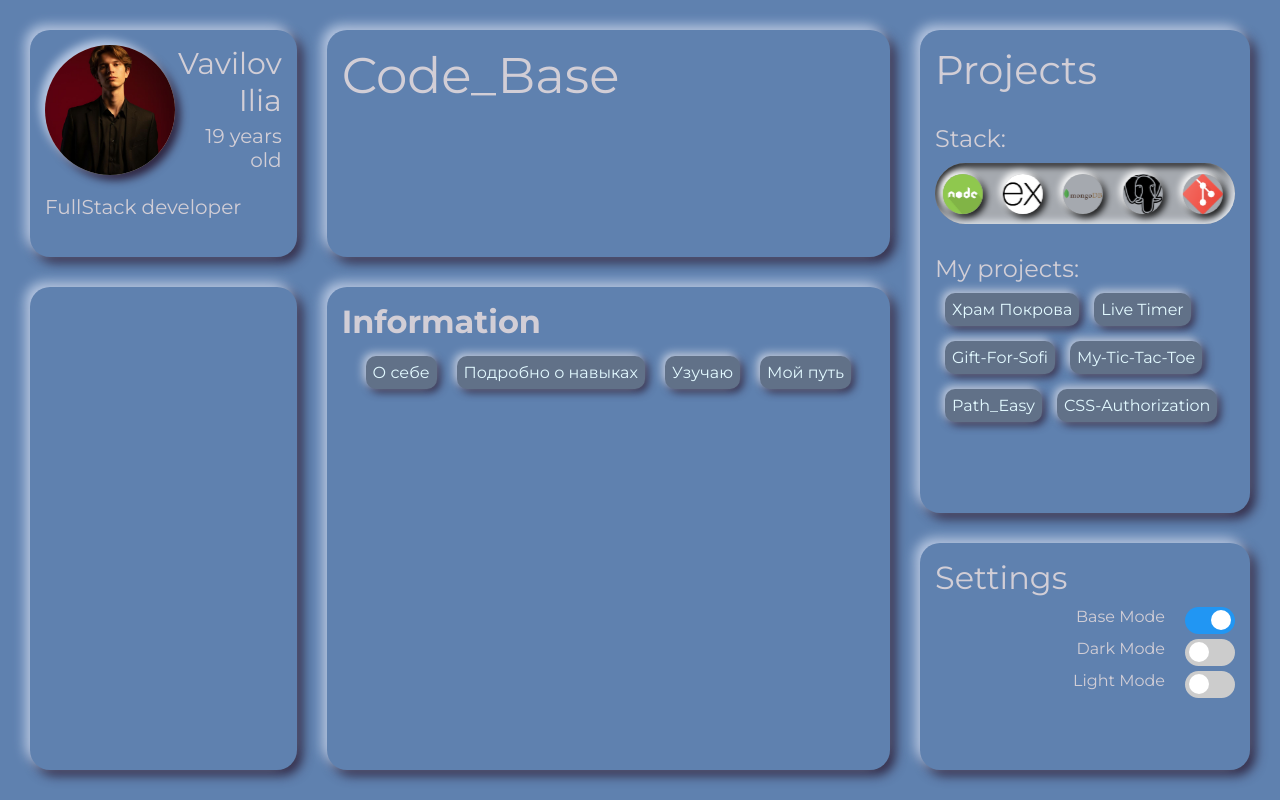
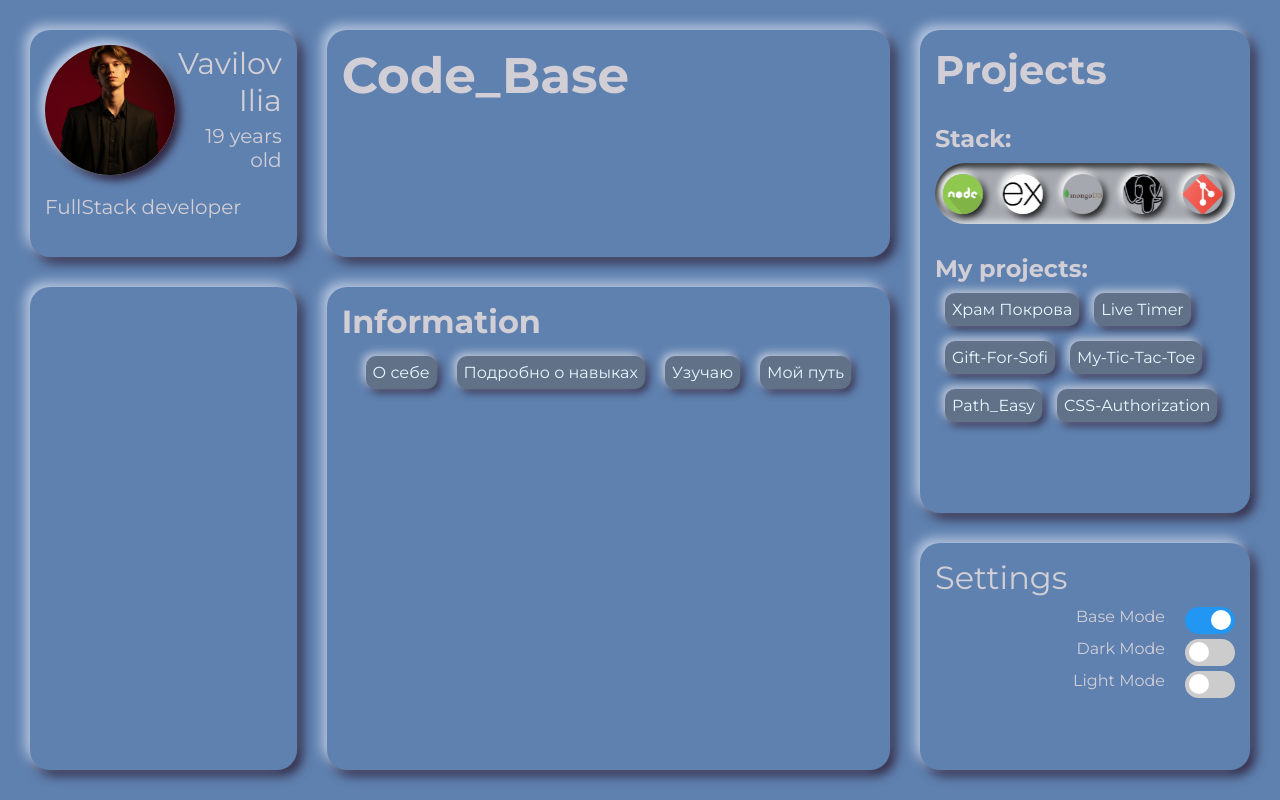
Before and after one commit to GrimProg-design/Code_Base, a React (Vite) app: page / in a window 1280 px wide. Built offline with nearby package versions, Linux system fonts and the light colour scheme; grey boxes are pictures that could not be loaded; a web font is replaced by a local one.

Commit message:
Изменил шрифт

```diff
--- a/src/components/header/Header.css
+++ b/src/components/header/Header.css
@@ -2,7 +2,7 @@
     padding: 15px;
 }
 
-.header-wrapper p{
+.header-wrapper h1{
     margin: 0;
     font-size: 50px;
 }
--- a/src/components/header/Header.jsx
+++ b/src/components/header/Header.jsx
@@ -3,7 +3,7 @@ import "./Header.css"
 export default function Header() {
     return (
         <div className="boxes-wrapper header-wrapper">
-            <p>Code_Base</p>
+            <h1>Code_Base</h1>
         </div>
     )
 }
--- a/src/components/projects/Projects.css
+++ b/src/components/projects/Projects.css
@@ -6,6 +6,7 @@
 .projects-wrapper p {
   margin: 0;
   font-size: 40px;
+  font-weight: 700;
 }
 
 .stack-wrapper {
```
